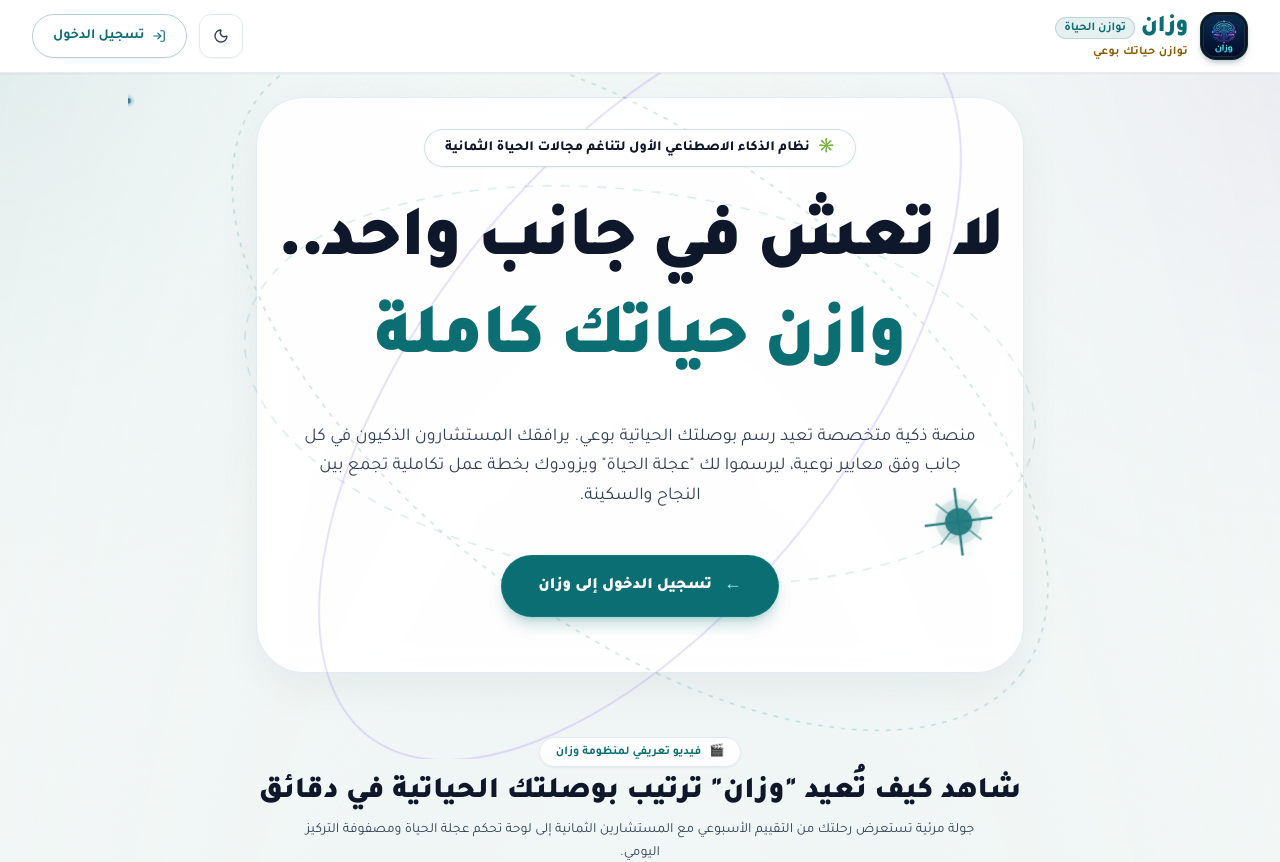
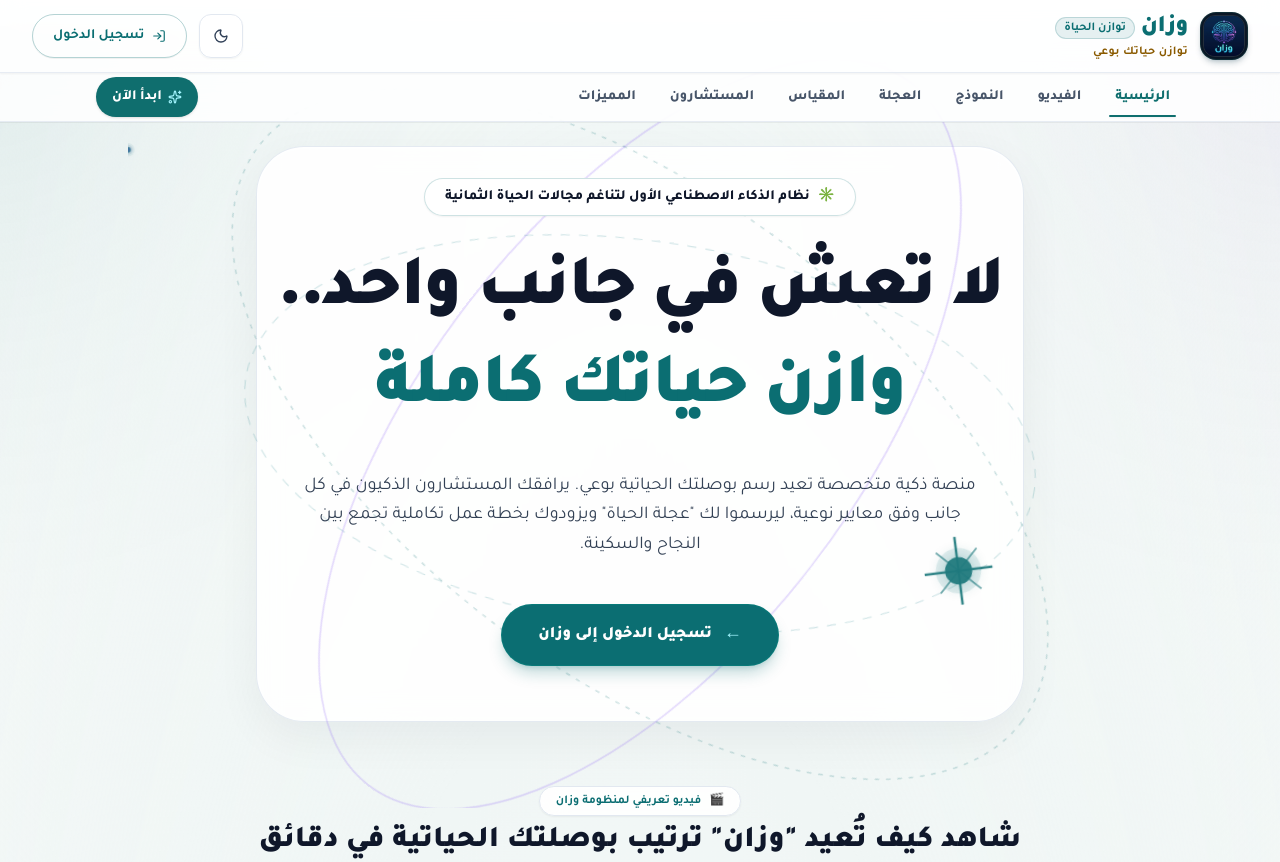
Before and after one commit to madyanlernen-oss/Wazin, a React (Vite) app: page / in a window 1280 px wide. Shown: the top 862 px of the page. Built offline with nearby package versions, Linux system fonts and the light colour scheme.

Commit message:
feat(landing): add sticky navigation bar with scroll-spy and floating back-to-top button

```diff
--- a/src/screens/LandingScreen.tsx
+++ b/src/screens/LandingScreen.tsx
@@ -1,4 +1,4 @@
-import React, { useState, useRef } from 'react';
+import React, { useState, useRef, useEffect } from 'react';
 import {
   Sparkles,
   Users,
@@ -11,6 +11,7 @@ import {
   Maximize,
   AlertCircle,
   Loader2,
+  ArrowUp,
 } from 'lucide-react';
 import { ADVISORS_LIST } from '../data/advisorsData';
 import { LifeDimensionsGuide } from '../components/LifeDimensionsGuide';
@@ -27,6 +28,137 @@ export const LandingScreen: React.FC<LandingScreenProps> = ({
   theme = 'light',
 }) => {
   const isDark = theme === 'dark';
+
+  const NAV_SECTIONS = [
+    { id: 'hero', label: 'الرئيسية' },
+    { id: 'video', label: 'الفيديو' },
+    { id: 'model', label: 'النموذج' },
+    { id: 'wheel', label: 'العجلة' },
+    { id: 'scale', label: 'المقياس' },
+    { id: 'advisors', label: 'المستشارون' },
+    { id: 'features', label: 'المميزات' },
+  ];
+
+  const [activeSection, setActiveSection] = useState<string>('hero');
+  const [showBackToTop, setShowBackToTop] = useState(false);
+  const navContainerRef = useRef<HTMLDivElement>(null);
+  const navButtonRefs = useRef<Record<string, HTMLButtonElement | null>>({});
+
+  // Smooth scroll handler respecting prefers-reduced-motion
+  const handleScrollToSection = (sectionId: string) => {
+    const el = document.getElementById(sectionId);
+    if (!el) return;
+    const prefersReducedMotion = window.matchMedia('(prefers-reduced-motion: reduce)').matches;
+    el.scrollIntoView({
+      behavior: prefersReducedMotion ? 'auto' : 'smooth',
+      block: 'start',
+    });
+  };
+
+  // Back to top handler respecting prefers-reduced-motion
+  const handleScrollToTop = () => {
+    const prefersReducedMotion = window.matchMedia('(prefers-reduced-motion: reduce)').matches;
+    window.scrollTo({
+      top: 0,
+      behavior: prefersReducedMotion ? 'auto' : 'smooth',
+    });
+  };
+
+  // Scroll-Spy with IntersectionObserver & Back-to-Top scroll trigger
+  useEffect(() => {
+    const sectionIds = ['hero', 'video', 'model', 'wheel', 'scale', 'advisors', 'features'];
+
+    const handleWindowScroll = () => {
+      setShowBackToTop(window.scrollY > 600);
+
+      // Fast reset to 'hero' when scrolled back near top
+      if (window.scrollY < 180) {
+        setActiveSection('hero');
+        return;
+      }
+
+      // Activate last section 'features' when near the very bottom
+      if (window.innerHeight + window.scrollY >= document.documentElement.scrollHeight - 80) {
+        setActiveSection('features');
+        return;
+      }
+    };
+
+    window.addEventListener('scroll', handleWindowScroll, { passive: true });
+    handleWindowScroll();
+
+    const observer = new IntersectionObserver(
+      (entries) => {
+        if (window.scrollY < 180) {
+          setActiveSection('hero');
+          return;
+        }
+
+        // Find which section top is closest to sticky header offset (120px = 72px header + 48px sticky bar)
+        let bestSection = '';
+        let minDistance = Infinity;
+
+        sectionIds.forEach((id) => {
+          const el = document.getElementById(id);
+          if (el) {
+            const rect = el.getBoundingClientRect();
+            if (rect.top <= 240 && rect.bottom >= 120) {
+              const dist = Math.abs(rect.top - 120);
+              if (dist < minDistance) {
+                minDistance = dist;
+                bestSection = id;
+              }
+            }
+          }
+        });
+
+        if (bestSection) {
+          setActiveSection(bestSection);
+        } else {
+          const intersecting = entries.find((e) => e.isIntersecting);
+          if (intersecting && intersecting.target.id) {
+            setActiveSection(intersecting.target.id);
+          }
+        }
+      },
+      {
+        rootMargin: '-120px 0px -55% 0px',
+        threshold: [0, 0.2, 0.5, 0.8],
+      }
+    );
+
+    sectionIds.forEach((id) => {
+      const el = document.getElementById(id);
+      if (el) observer.observe(el);
+    });
+
+    return () => {
+      observer.disconnect();
+      window.removeEventListener('scroll', handleWindowScroll);
+    };
+  }, []);
+
+  // Auto center active tab in horizontal scrollable bar on mobile
+  useEffect(() => {
+    const container = navContainerRef.current;
+    const activeBtn = navButtonRefs.current[activeSection];
+    if (!container || !activeBtn) return;
+
+    const prefersReducedMotion = window.matchMedia('(prefers-reduced-motion: reduce)').matches;
+    const containerRect = container.getBoundingClientRect();
+    const btnRect = activeBtn.getBoundingClientRect();
+
+    const btnCenter = btnRect.left + btnRect.width / 2;
+    const containerCenter = containerRect.left + containerRect.width / 2;
+    const offsetDiff = btnCenter - containerCenter;
+
+    if (Math.abs(offsetDiff) > 8) {
+      container.scrollBy({
+        left: offsetDiff,
+        behavior: prefersReducedMotion ? 'auto' : 'smooth',
+      });
+    }
+  }, [activeSection]);
 
   const videoRef = useRef<HTMLVideoElement>(null);
   const [isPlaying, setIsPlaying] = useState(false);
@@ -98,7 +230,62 @@ export const LandingScreen: React.FC<LandingScreenProps> = ({
   };
 
   return (
-    <div className="relative min-h-[calc(100vh-4.5rem)] pb-28 overflow-hidden bg-[#F4F8F7] dark:bg-[#07111c] transition-colors duration-300">
+    <div className="relative min-h-[calc(100vh-4.5rem)] pb-28 overflow-x-clip bg-[#F4F8F7] dark:bg-[#07111c] transition-colors duration-300">
+      {/* Sticky Sub-Navigation Bar */}
+      <nav
+        aria-label="أقسام الصفحة الرئيسية"
+        className="sticky top-[72px] z-30 bg-white/85 dark:bg-[#07111c]/90 backdrop-blur-md border-b border-slate-200/80 dark:border-slate-800 shadow-2xs transition-colors"
+        dir="rtl"
+      >
+        <div className="max-w-6xl mx-auto px-4 sm:px-6 lg:px-8 h-12 flex items-center justify-between gap-2 sm:gap-4">
+          {/* Scrollable Links row on mobile / flex on desktop */}
+          <div
+            ref={navContainerRef}
+            className="flex items-center gap-1 sm:gap-1.5 overflow-x-auto [scrollbar-width:none] [-ms-overflow-style:none] [&::-webkit-scrollbar]:hidden flex-1 min-w-0 py-1"
+          >
+            {NAV_SECTIONS.map((section) => {
+              const isActive = activeSection === section.id;
+              return (
+                <button
+                  key={section.id}
+                  ref={(el) => {
+                    navButtonRefs.current[section.id] = el;
+                  }}
+                  type="button"
+                  onClick={() => handleScrollToSection(section.id)}
+                  aria-current={isActive ? 'true' : undefined}
+                  className={`relative flex items-center justify-center px-3 sm:px-3.5 py-1.5 min-h-[40px] text-xs sm:text-sm font-extrabold transition-all duration-200 rounded-xl cursor-pointer select-none whitespace-nowrap focus-visible:outline-none focus-visible:ring-2 focus-visible:ring-[#0F6E6E] dark:focus-visible:ring-cyan-400 ${
+                    isActive
+                      ? 'text-[#0F6E6E] dark:text-[#22D3EE] font-black'
+                      : 'text-[#475569] dark:text-slate-400 hover:text-[#0F172A] dark:hover:text-white hover:bg-slate-100/60 dark:hover:bg-slate-800/50'
+                  }`}
+                >
+                  <span>{section.label}</span>
+                  {isActive && (
+                    <span
+                      className="absolute bottom-0 inset-x-2 h-[2.5px] rounded-full bg-[#0F6E6E] dark:bg-[#22D3EE] shadow-xs"
+                      aria-hidden="true"
+                    />
+                  )}
+                </button>
+              );
+            })}
+          </div>
+
+          {/* Quick CTA on the left (end in RTL) */}
+          <button
+            type="button"
+            onClick={() => onNavigateToAuth('login')}
+            className="min-h-[40px] min-w-[40px] px-3 sm:px-4 py-1.5 rounded-full bg-[#0F6E6E] hover:bg-[#0B5454] dark:bg-[#0891B2] dark:hover:bg-[#0E7490] text-white text-xs sm:text-sm font-extrabold shadow-sm transition-all hover:scale-105 active:scale-95 flex items-center justify-center gap-1.5 flex-shrink-0 cursor-pointer focus-visible:outline-none focus-visible:ring-2 focus-visible:ring-offset-2 focus-visible:ring-[#0F6E6E] dark:focus-visible:ring-cyan-400"
+            title="تسجيل الدخول / ابدأ الآن"
+            aria-label="ابدأ الآن وتسجيل الدخول"
+          >
+            <Sparkles className="w-3.5 h-3.5 text-cyan-200" aria-hidden="true" />
+            <span className="hidden sm:inline">ابدأ الآن</span>
+          </button>
+        </div>
+      </nav>
+
       {/* 4-Corner Rich Ambient Mesh Gradient with Ultra-Slow Ambient Drift Animation (Airy Light & Deep Dark) */}
       <div
         className="absolute inset-0 pointer-events-none transition-all duration-500 animate-ambient-drift"
@@ -124,7 +311,7 @@ export const LandingScreen: React.FC<LandingScreenProps> = ({
       {/* Hero Ambient Wrapper with Glowing Central Halo and Orbital Wireframe Rings */}
       <div className="relative z-10 max-w-6xl mx-auto px-4 sm:px-6 lg:px-8 pt-6 space-y-16">
         {/* Main Centerpiece Frame with Generous Breathing Room */}
-        <div className="relative max-w-4xl mx-auto pt-8 pb-14 px-6 sm:px-14 lg:px-16 text-center">
+        <div id="hero" className="scroll-mt-36 relative max-w-4xl mx-auto pt-8 pb-14 px-6 sm:px-14 lg:px-16 text-center">
           {/* Luminous Oval Halo & Delicate Concentric Orbital Wireframes (SVG) */}
           <div className="absolute inset-0 pointer-events-none flex items-center justify-center">
             {/* Central Glassmorphic Frame (88%-92% Soft Ivory/White in Light Mode for WCAG AA Clarity) */}
@@ -316,7 +503,7 @@ export const LandingScreen: React.FC<LandingScreenProps> = ({
         </div>
 
         {/* Explainer Video Slot (حاوية الفيديو التوضيحي التعريفي لمنصة وزان) */}
-        <div className="relative max-w-4xl mx-auto space-y-5 text-center">
+        <div id="video" className="scroll-mt-36 relative max-w-4xl mx-auto space-y-5 text-center">
           <div className="space-y-2">
             <div className="inline-flex items-center gap-2 px-4 py-1.5 rounded-full bg-white/90 dark:bg-slate-900/80 border border-slate-200 dark:border-cyan-500/25 text-xs font-bold text-[#0B6E72] dark:text-cyan-300 shadow-xs backdrop-blur-md">
               <span className="text-[#8A5A00] dark:text-amber-400">🎬</span>
@@ -488,7 +675,7 @@ export const LandingScreen: React.FC<LandingScreenProps> = ({
         </div>
 
         {/* 8 Advisors Section */}
-        <div className="pt-6">
+        <div id="advisors" className="scroll-mt-36 pt-6">
           <div className="text-center mb-8">
             <h2 className="text-2xl font-black text-[#0F172A] dark:text-white transition-colors">المستشارون الثمانية وعوالم التوازن</h2>
             <p className="text-sm text-[#334155] dark:text-slate-400 mt-1 transition-colors">
@@ -547,7 +734,7 @@ export const LandingScreen: React.FC<LandingScreenProps> = ({
         </div>
 
         {/* Features Grid */}
-        <div className="grid grid-cols-1 md:grid-cols-3 gap-6 pt-6">
+        <div id="features" className="scroll-mt-36 grid grid-cols-1 md:grid-cols-3 gap-6 pt-6">
           <div className="bg-white dark:bg-[#0c1827] border border-[#eae3d5] dark:border-slate-800 rounded-2xl p-6 space-y-3 shadow-xs transition-colors">
             <div className="w-10 h-10 rounded-xl bg-[#1b605b]/10 dark:bg-cyan-950/50 text-[#1b605b] dark:text-cyan-400 flex items-center justify-center">
               <BarChart3 className="w-5 h-5" />
@@ -582,6 +769,19 @@ export const LandingScreen: React.FC<LandingScreenProps> = ({
           </div>
         </div>
       </div>
+
+      {/* Floating Back to Top Button */}
+      {showBackToTop && (
+        <button
+          type="button"
+          onClick={handleScrollToTop}
+          aria-label="العودة لأعلى الصفحة"
+          title="العودة لأعلى الصفحة"
+          className="fixed left-6 bottom-6 z-40 w-11 h-11 min-h-[44px] min-w-[44px] rounded-full bg-white/95 dark:bg-[#0c1827]/95 hover:bg-white dark:hover:bg-[#102033] text-[#0F6E6E] dark:text-[#22D3EE] border border-slate-200/90 dark:border-slate-700 shadow-xl backdrop-blur-md flex items-center justify-center transition-all duration-300 hover:scale-110 active:scale-95 cursor-pointer animate-fadeIn focus-visible:outline-none focus-visible:ring-2 focus-visible:ring-[#0F6E6E] dark:focus-visible:ring-cyan-400"
+        >
+          <ArrowUp className="w-5 h-5 stroke-[2.5]" aria-hidden="true" />
+        </button>
+      )}
     </div>
   );
 };
```
Also changed, not shown: src/components/LifeDimensionsGuide.tsx (+5 -3 lines).
